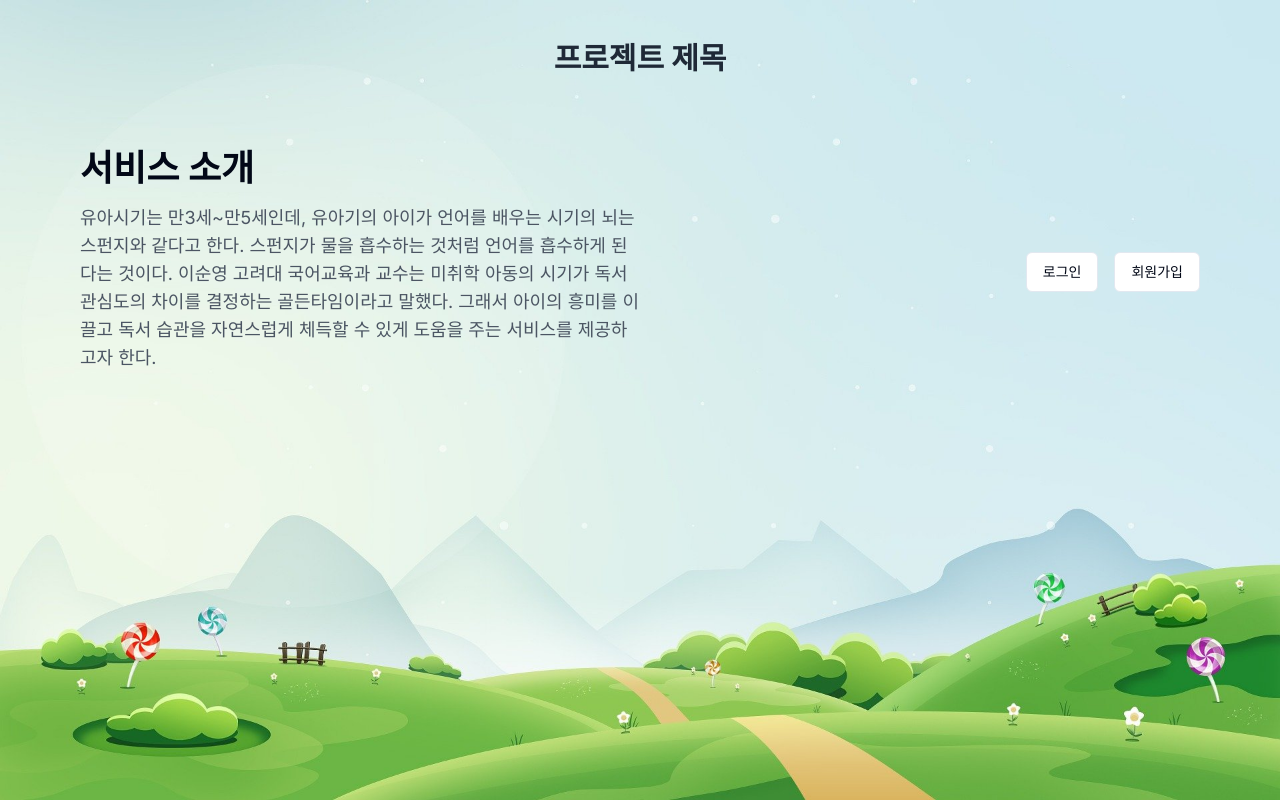
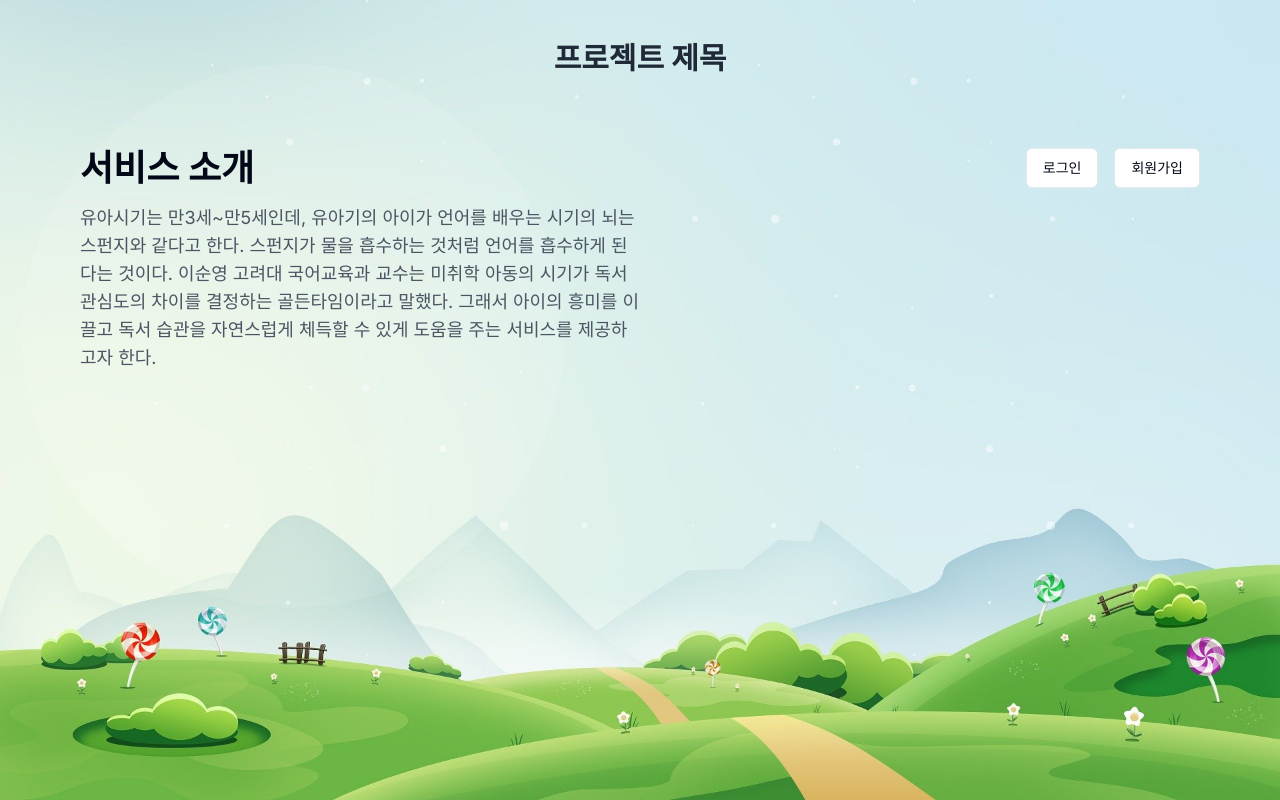
Before and after one commit to ByoungOhBAE/frontend, a Next.js app: page / in a window 1280 px wide. Built offline with nearby package versions, Linux system fonts and the light colour scheme.

Commit message:
화면 이미지 full

```diff
--- a/app/page.tsx
+++ b/app/page.tsx
@@ -26,7 +26,7 @@ export default function Home() {
                         프로젝트 제목
                     </h2>
                 </div>
-                <div className="lg:flex justify-between items-center p-6 lg:p-10">
+                <div className="lg:flex justify-between p-6 lg:p-10">
 
                     <div className="lg:w-1/2">
                         <h1 className="text-4xl font-bold mb-4">
```
